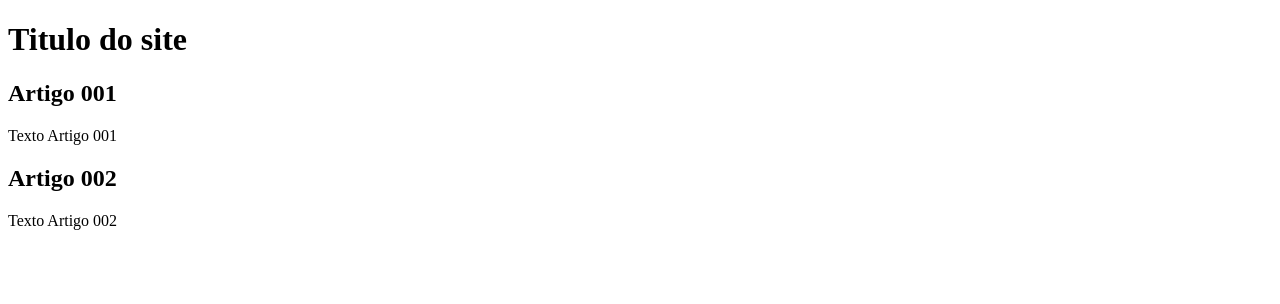
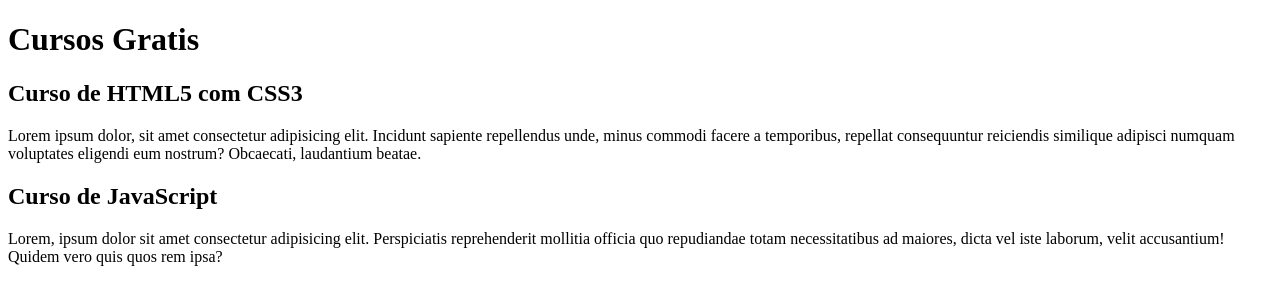
Before and after one commit to devJorgeHenrique/projeto-site, a plain HTML site: page index.html in a window 1280 px wide. Drawn offline with Linux system fonts and the light colour scheme.

Commit message:
comecei a escrever o conteudo

```diff
--- a/index.html
+++ b/index.html
@@ -9,15 +9,16 @@
 <body>
     <main>
         <head>
-            <h1>Titulo do site</h1>
+            <h1>Cursos Gratis</h1>
         </head>
         <article>
-            <h2>Artigo 001</h2>
-            <p>Texto Artigo 001</p>
+            <h2>Curso de HTML5 com CSS3</h2>
+            <p>Lorem ipsum dolor, sit amet consectetur adipisicing elit. Incidunt sapiente repellendus unde, minus commodi facere a temporibus, repellat consequuntur reiciendis similique adipisci numquam voluptates eligendi eum nostrum? Obcaecati, laudantium beatae.</p>
         </article>
         <article>
-            <h2>Artigo 002</h2>
-            <p>Texto Artigo 002</p>
+            <h2>Curso de JavaScript</h2>
+            <p>Lorem, ipsum dolor sit amet consectetur adipisicing elit. Perspiciatis reprehenderit mollitia officia quo repudiandae totam necessitatibus ad maiores, dicta vel iste laborum, velit accusantium! Quidem vero quis quos rem ipsa?
+            </p>
         </article>
 
     </main>
```
